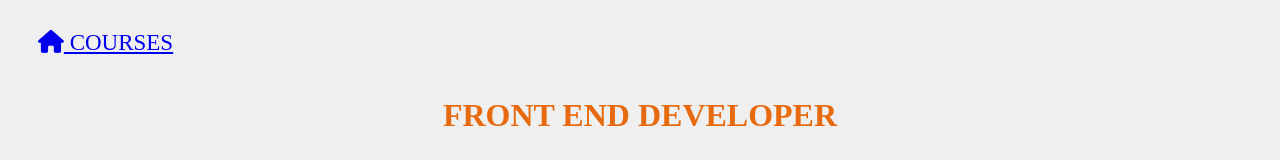
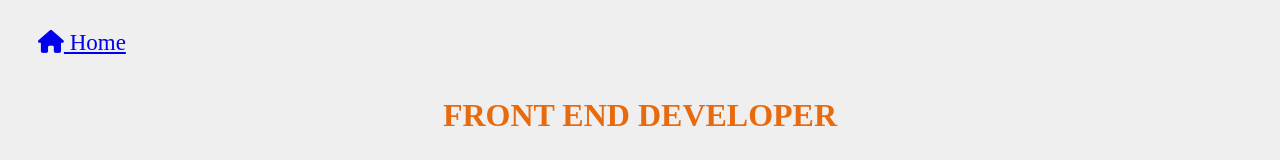
Before and after one commit to LAVANYA-1507/E-Learning-platform, a plain HTML site: page frontend.html in a window 1280 px wide. Shown: the top 160 px of the page. Drawn offline with Linux system fonts and the light colour scheme.

Commit message:
changed link page

```diff
--- a/frontend.html
+++ b/frontend.html
@@ -64,7 +64,7 @@
 </head>
 <body>
     <nav>
-        <span><a href="./index.html #courses"><i class="fa-solid fa-house"></i>    COURSES  </a> </span>
+        <span><a href="./index.html "><i class="fa-solid fa-house"></i>    Home  </a> </span>
     </nav>
     <h1 class="heading">FRONT END DEVELOPER </h1>
     <div class="content">
```
